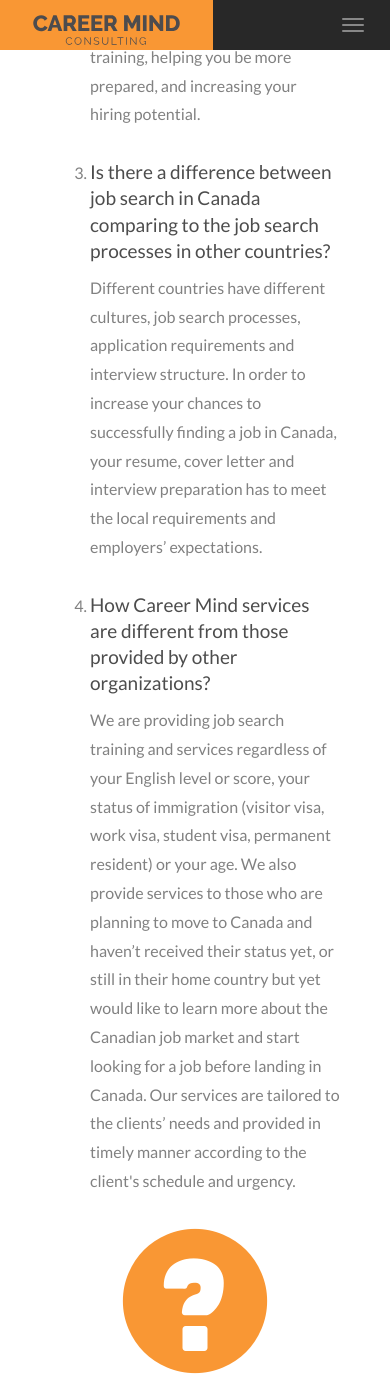
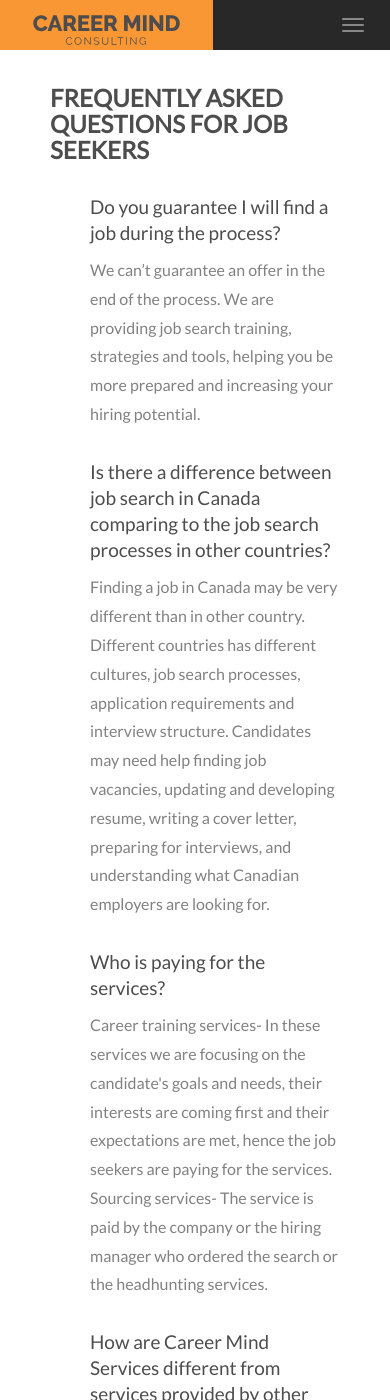
Before and after one commit to aaronkor/cm-site, a Jekyll site: the page built from index.html, in a window 390 px wide and 1400 px high, scrolled down 5293 px. Built offline with Jekyll 4.4.1, drawn with Linux system fonts in a browser that asks for light colours; some of the changed text lies outside the part shown.

Commit message:
update site content

```diff
--- a/css/cm-site.css
+++ b/css/cm-site.css
@@ -17,10 +17,11 @@
   font-weight: 400;
   margin-bottom: 30px;
 }
-ol li {
+ul.faq-list li {
   margin-bottom: 30px;
+  list-style-type: none;
 }
-ol li h4 {
+ul.faq-list li h4 {
   margin-bottom: 10px;
 }
 .contact-list {
--- a/css/cm-site.less
+++ b/css/cm-site.less
@@ -28,10 +28,11 @@
     margin-bottom: 30px;
 }
 
-ol {
+ul.faq-list {
     li {
         h4 {margin-bottom: 10px}
         margin-bottom: 30px;
+        list-style-type: none;
     }
 }
 
--- a/index.html
+++ b/index.html
@@ -13,18 +13,7 @@
   <div class="row">
     <div class="col-sm-8">
       <h2>About Career Mind</h2><br>
-      <p>
-        Career Mind Consulting is known as a company with passionate
-        professionals that set a goal of making an impact in their client’s
-        personal and professional lives. Our mission is to deliver high quality
-        of career consulting services with emphasis on people and the human
-        aspect.
-      </p>
-      <p>
-        Career Mind Consulting is providing tailored, professional services in
-        a career counselling setting, both to job-seekers and to employers in
-        a goal-oriented, transparent and supportive environment.
-      </p>
+      <p>Career Mind Consulting is known as a company with passionate professionals that set a goal of making an impact in their client’s personal and professional lives. Our mission is to deliver high quality of career consulting services with emphasis on people and the human aspect. We are specializing in tailored, professional services, both to job-seekers and to employers.</p>
       <p>
       <a class="internal-link" href="#services">
         Please head to Services section for a complete list of the provided services.</a>
@@ -86,28 +76,31 @@
 <!-- Container (Services Section) -->
 <div id="services" class="container-fluid text-center">
   <h2>SERVICES</h2>
-  <h4>What we offer</h4>
   <br>
   <div class="row slideanim">
-    <div class="col-sm-4">
+    <div class="col-sm-3">
       <span class="glyphicon glyphicon-search logo-small"></span>
-      <h4>JOB SEARCH TRAINING</h4>
-      <p>Resume, cover letter and social media profiles review and development.
-      Identifying job search strategies and supporting the job application and
-      interview processes.</p>
+      <h4>JOB SEEKERS</h4>
+      <p>Identifying job search strategies and supporting job application and interview processes. Resume, cover letter and social media profiles review and development.   Adjustment of the Resume and Cover letter to a specific company and role.</p>
     </div>
-    <div class="col-sm-4">
+    <div class="col-sm-3">
       <span class="glyphicon glyphicon-briefcase logo-small"></span>
-      <h4>TALENT SOURCING</h4>
-      <p>
-        Utilizing social networks and web technologies to find the largest pool
-        of compatible candidates within the guidelines set out by our clients.
-      </p>
+      <h4>BUSINESSES</h4>
+      <p>Utilizing social networks and web technologies to find the largest pool of compatible candidates within the guidelines set out by our clients.</p>
     </div>
-    <div class="col-sm-4">
+    <div class="col-sm-3">
+      <span class="glyphicon glyphicon-plane logo-small"></span>
+      <h4>NEWCOMERS TO CANADA</h4>
+      <p>Our main goal is to provide information to skilled immigrants, to
+      expand their knowledge and professional options, and to increase their
+      chances to enter their field of expertise in the Canadian labour
+      market.<br />
+      Services including: Industry research and review of the Canadian Market for specific field, professional network building, job search tools, interviewing skills training and other tailored services according to client’s needs.</p>
+    </div>
+    <div class="col-sm-3">
       <span class="glyphicon glyphicon-road logo-small"></span>
-      <h4>CAREER DEVELOPMENT</h4>
-      <p></p>
+      <h4>EXPLORATORY VISIT TO CANADA</h4>
+      <p>Research on specific profession and industry providing with the required information on potential employers, licensing, optional career transition and vacant positions.</p>
     </div>
   </div>
   <br><br>
@@ -162,30 +155,35 @@
   <div class="row">
     <div class="col-sm-8">
       <h2>FREQUENTLY ASKED QUESTIONS FOR JOB SEEKERS</h2>
-      <ol class="faq-list">
-        <li>
-          <h4>Do I pay for the services?</h4>
-          <p>Yes. Our clients are the job seekers and our main focus is their
-          goals and needs. You are paying for the job training services, so we
-          can make sure your interests are coming first and your expectations
-          are met.</p>
-        </li>
+      <ul class="faq-list">
         <li>
           <h4>Do you guarantee I will find a job during the process?</h4>
-          <p>We are providing job search training, helping you be more
-          prepared, and increasing your hiring potential.</p>
+          <p>We can’t guarantee an offer in the end of the process. We are providing job search training, strategies and tools, helping you be more prepared and increasing your hiring potential.</p>
         </li>
         <li>
           <h4>Is there a difference between job search in Canada comparing to the job search processes in other countries?</h4>
-          <p>Different countries have different cultures, job search processes, application requirements and interview structure. In order to increase your chances to successfully finding a job in Canada, your resume, cover letter and interview preparation has to meet the local requirements and employers’ expectations.</p>
+          <p>Finding a job in Canada may be very different than in other  country. Different countries has different cultures, job search processes, application requirements and interview structure. Candidates may need help finding job vacancies, updating and developing resume, writing a cover letter, preparing for interviews, and understanding what Canadian employers are looking for.</p>
         </li>
         <li>
-          <h4>How Career Mind services are different from those provided by other organizations?</h4>
-          <p>We are providing job search training and services regardless of your English level or score, your status of immigration (visitor visa, work visa, student visa, permanent resident) or your age.
-We also provide services to those who are planning to move to Canada and haven’t received their status yet, or still in their home country but yet would like to learn more about the Canadian job market and start looking for a job before landing in Canada.
-Our services are tailored to the clients’ needs and provided in timely manner according to the client's schedule and urgency.</p>
+          <h4>Who is paying for the services?</h4>
+          <p>Career training services- In these services we are focusing on the
+          candidate's goals and needs, their interests are coming first and
+          their expectations are met, hence the job seekers are paying for the
+          services.<br />
+          Sourcing services- The service is paid by the company or the hiring manager who ordered the search or the headhunting services.</p>
         </li>
-      </ol>
+        <li>
+          <h4>How are Career Mind Services different from services provided by other organizations?</h4>
+          <p>We are providing job search training and services regardless of
+          your English level or score, your status of immigration (visitor visa,
+          work visa, student visa, permanent resident) or your age. <br/>
+          We also provide services to those who are planning to move to Canada
+          and haven’t received their status yet, or still in their home country
+          but yet would like to learn more about the Canadian job market and
+          start looking for a job before landing in Canada.<br/>
+          Our services are tailored to the clients’ needs and provided in timely manner according to the client's schedule and urgency as possible.</p>
+        </li>
+      </ul>
     </div>
     <div class="col-sm-4 image-col">
       <span class="glyphicon glyphicon-question-sign logo slideanim slide" aria-hidden="true"></span>
```
Also changed, not shown: other parts of index.html (+3 -2 lines).
